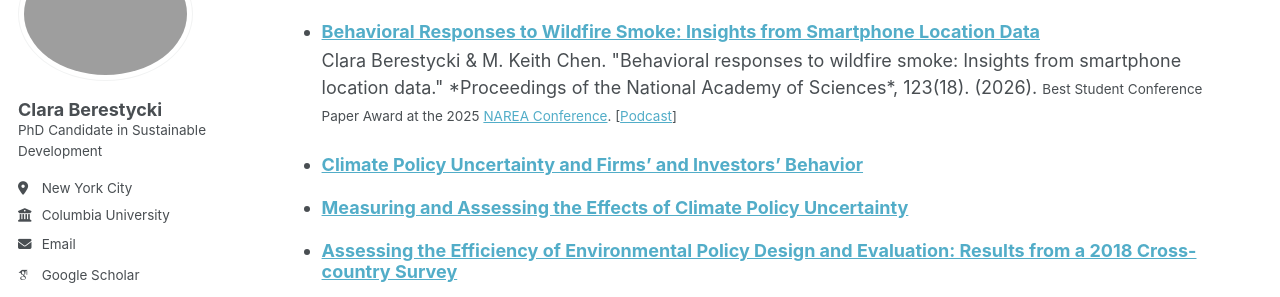
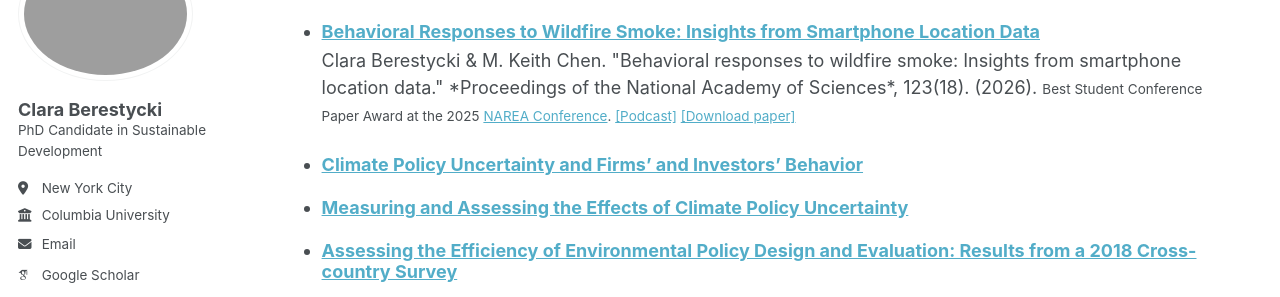
Before and after one commit to claraberes/claraberes.github.io, a Jekyll site: the page built from _pages/cv.md, in a window 1280 px wide and 900 px high, scrolled down 1004 px. Shown: the part 152-449 px from the top of the window. Built offline with Jekyll 4.4.1, drawn with Linux system fonts in a browser that asks for light colours; some web fonts are replaced.

Commit message:
Update 2025-10-24-behavioral-responses-to-wildfire-smoke.md

```diff
--- a/_publications/2025-10-24-behavioral-responses-to-wildfire-smoke.md
+++ b/_publications/2025-10-24-behavioral-responses-to-wildfire-smoke.md
@@ -5,6 +5,5 @@ category: published
 permalink: /publication/2025-10-24-behavioral-responses-to-wildfire-smoke
 date: 2026-04-27
 venue: "Proceedings of the National Academy of Sciences"
-paperurl: "https://www.pnas.org/doi/10.1073/pnas.2527320123"
-citation: "Clara Berestycki & M. Keith Chen. \"Behavioral responses to wildfire smoke: Insights from smartphone location data.\" *Proceedings of the National Academy of Sciences*, 123(18). (2026). <small>Best Student Conference Paper Award at the 2025 <a href='https://narea.org/meeting-2025/' target='_blank' rel='noopener'>NAREA Conference</a>. [<a href='https://matthewekahn.substack.com/p/a-podcast-on-the-economics-of-adapting' target='_blank' rel='noopener'>Podcast</a>]</small>"
+citation: "Clara Berestycki & M. Keith Chen. \"Behavioral responses to wildfire smoke: Insights from smartphone location data.\" *Proceedings of the National Academy of Sciences*, 123(18). (2026). <small>Best Student Conference Paper Award at the 2025 <a href='https://narea.org/meeting-2025/' target='_blank' rel='noopener'>NAREA Conference</a>. <a href='https://matthewekahn.substack.com/p/a-podcast-on-the-economics-of-adapting' target='_blank' rel='noopener'>[Podcast]</a> <a href='https://www.pnas.org/doi/10.1073/pnas.2527320123' target='_blank' rel='noopener'>[Download paper]</a></small>"
 ---
```
